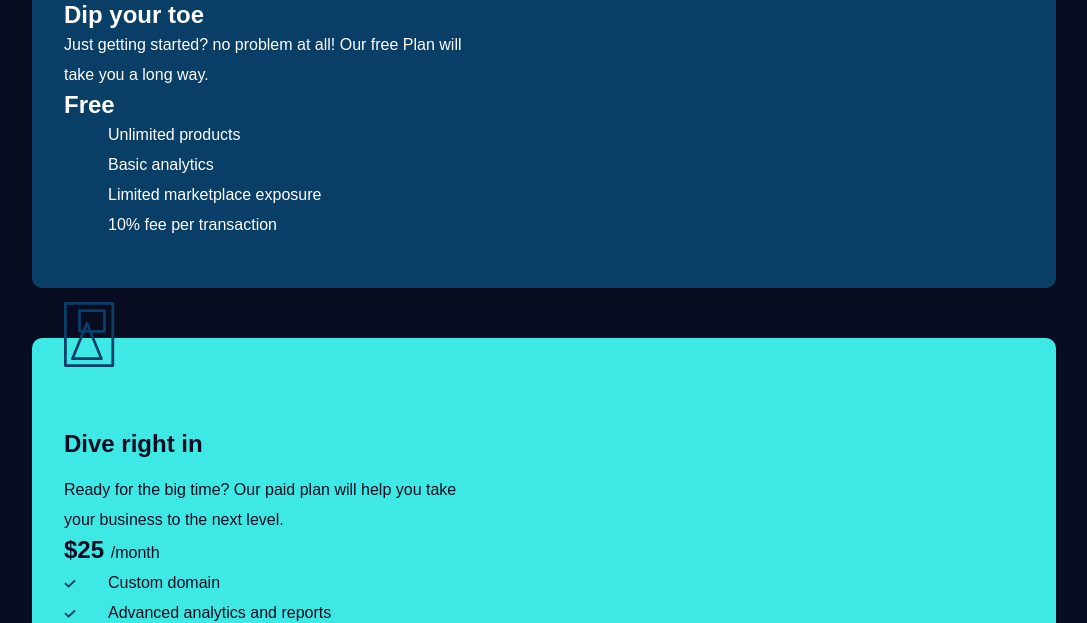
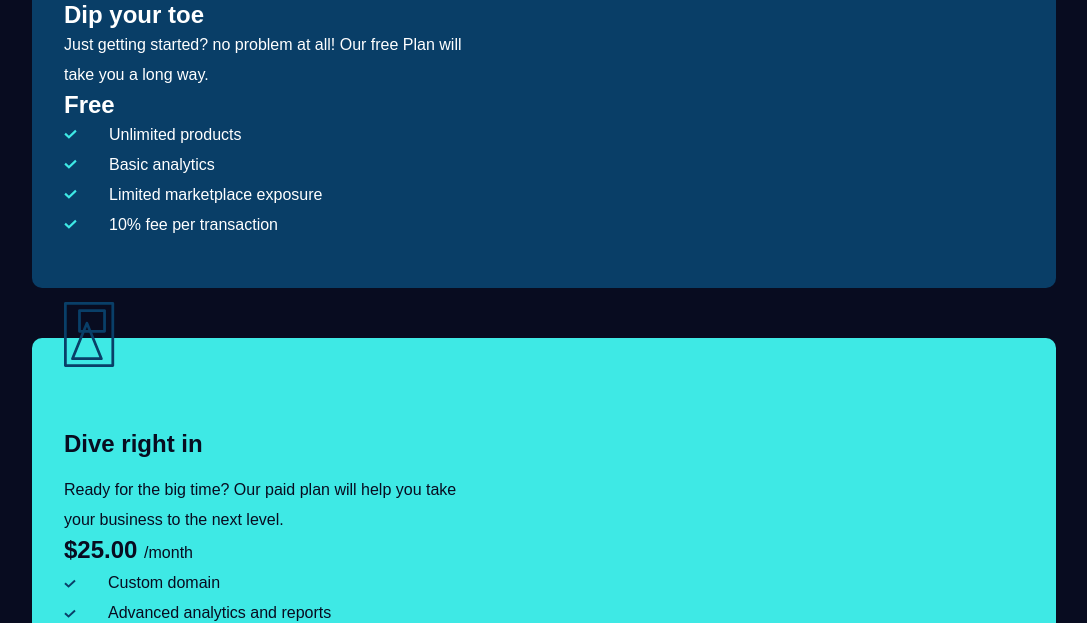
Before and after one commit to Joe-Mart16/Task-1, a plain HTML site: page index.html in a window 1280 px wide. Shown: the part 2660-3283 px from the top of the page, without its empty margins (96-1183 px from the left). Drawn offline with Linux system fonts and the light colour scheme.

Commit message:
correction continuation

```diff
--- a/index.html
+++ b/index.html
@@ -82,17 +82,17 @@
         <h2>Dip your toe</h2>
         <p>Just getting started? no problem at all! Our free Plan will take you a long way.</p>
         <h1>Free</h1>
-        <p><img src="images/icon-check.svg" alt="check" class="free-check">Unlimited products</p>
-        <p><img src="images/icon-check.svg" alt="check" class="free-check">Basic analytics</p>
-        <p><img src="images/icon-check.svg" alt="check" class="free-check">Limited marketplace exposure</p>
-        <p><img src="images/icon-check.svg" alt="check" class="free-check">10% fee per transaction</p>
+        <p><svg class="free-check"></svg>Unlimited products</p>
+        <p><svg class="free-check"></svg>Basic analytics</p>
+        <p><svg class="free-check"></svg>Limited marketplace exposure</p>
+        <p><svg class="free-check"></svg>10% fee per transaction</p>
       </div>
 
       <div class="paid-plan">
         <img src="images/icon-paid.svg" alt="icon-paid" class="paid-icon">
         <h2>Dive right in</h2>
         <p>Ready for the big time? Our paid plan will help you take your business to the next level.</p>
-        <h1>$25 <span>/month</span></h1>
+        <h1>$25.00 <span>/month</span></h1>
         <p><img src="images/icon-check.svg" alt="check">Custom domain</p>
         <p><img src="images/icon-check.svg" alt="check">Advanced analytics and reports</p>
         <p><img src="images/icon-check.svg" alt="check">High marketplace visibility</p>
--- a/styles.css
+++ b/styles.css
@@ -151,7 +151,18 @@ header {
 }
 
 .free-check {
-  color: #3ee9e5;
+  background-color: #3ee9e5;
+  height: 12px;
+  width: 13px;
+  -webkit-mask-size: contain;
+  mask-size: contain;
+  -webkit-mask-position: center;
+  mask-position: center;
+  -webkit-mask-image: url("/images/icon-check.svg");
+  mask-image: url("./images/icon-check.svg");
+  -webkit-mask-repeat: no-repeat;
+  mask-repeat: no-repeat;
+  margin: 0 32px 0 0;
 }
 
 .free-plan h1 {
```
